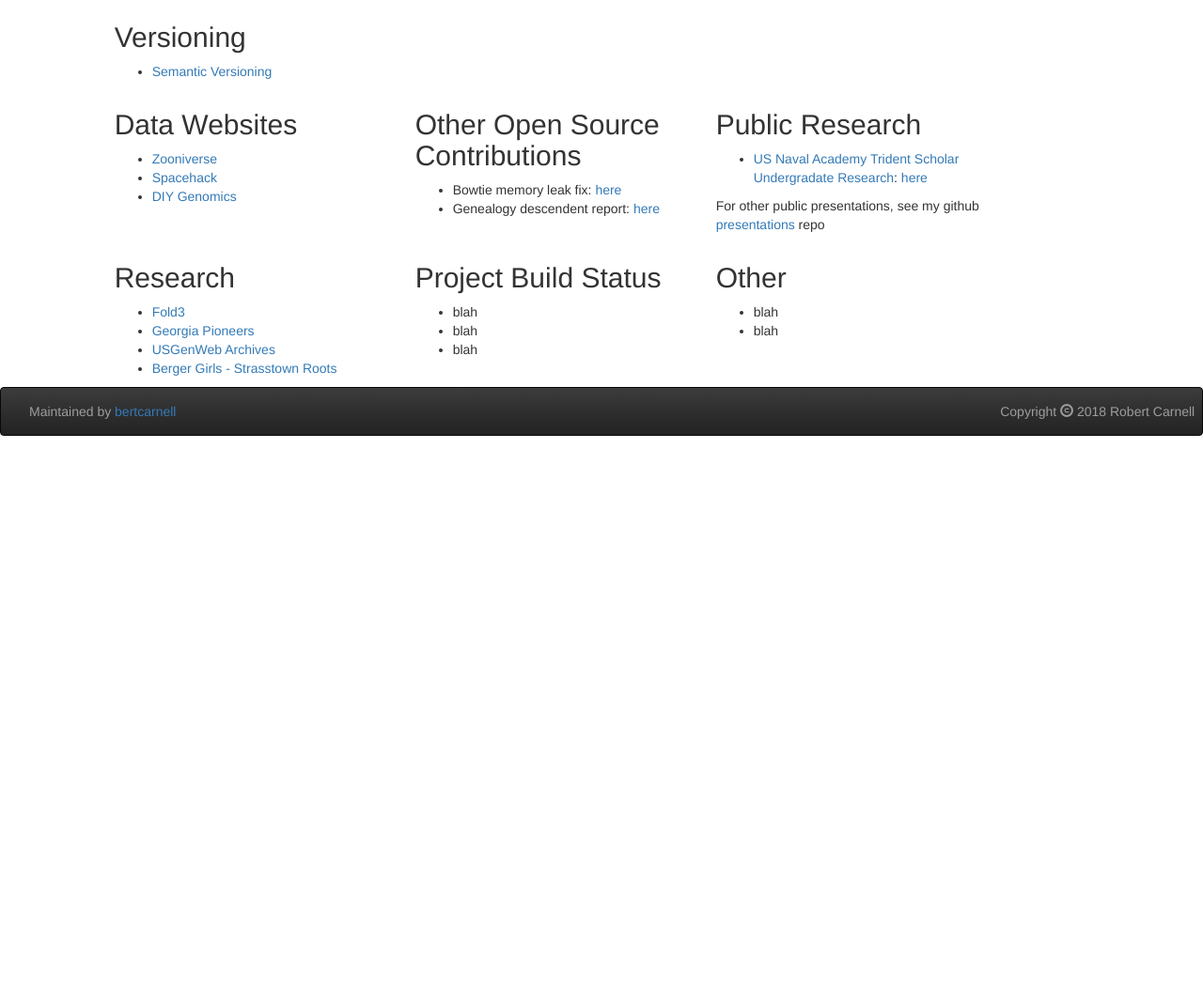
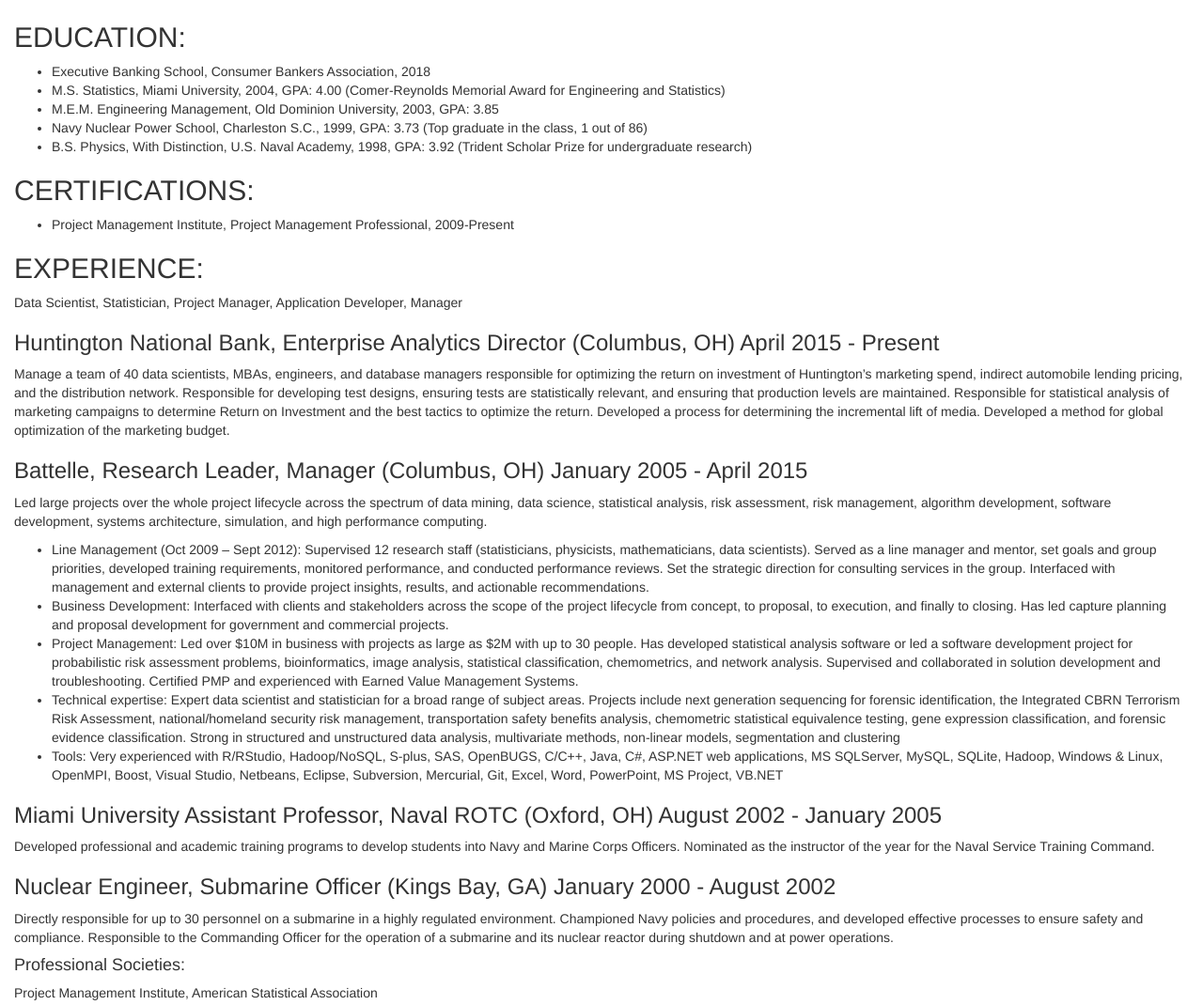
Before and after one commit to bertcarnell/bertcarnell.github.io, a plain HTML site: page index.html in a window 1280 px wide. Shown: the part 236-1306 px from the top of the page at 94% size. Before the commit the page ends 800 px from the top, so only its background shows below. Drawn offline with nearby package versions, Linux system fonts and the light colour scheme.

Commit message:
Update index.html

```diff
--- a/index.html
+++ b/index.html
@@ -57,26 +57,49 @@
 
     <hr>
 
+<div class="container-fluid">
+    <h2>EDUCATION:</h2>
+    <ul>
+        <li>Executive Banking School, Consumer Bankers Association, 2018</li>
+        <li>M.S. Statistics, Miami University, 2004, GPA: 4.00 (Comer-Reynolds Memorial Award for Engineering and Statistics)</li>
+        <li>M.E.M. Engineering Management, Old Dominion University, 2003, GPA:  3.85</li>
+        <li>Navy Nuclear Power School, Charleston S.C., 1999, GPA:  3.73 (Top graduate in the class, 1 out of 86)</li>
+        <li>B.S. Physics, With Distinction, U.S. Naval Academy, 1998, GPA: 3.92 (Trident Scholar Prize for undergraduate research)</li>
+    </ul>
+
+    <h2>CERTIFICATIONS:</h2>
+    <ul><li>Project Management Institute, Project Management Professional, 2009-Present</li></ul>
+
+    <h2>EXPERIENCE:</h2>
+    <p>Data Scientist, Statistician, Project Manager, Application Developer, Manager</p>
+
+    <h3>Huntington National Bank, Enterprise Analytics Director (Columbus, OH) April 2015 - Present</h3>
+    <p>Manage a team of 40 data scientists, MBAs, engineers, and database managers responsible for optimizing the return on investment of Huntington’s marketing spend, indirect automobile lending pricing, and the distribution network.  Responsible for developing test designs, ensuring tests are statistically relevant, and ensuring that production levels are maintained.  Responsible for statistical analysis of marketing campaigns to determine Return on Investment and the best tactics to optimize the return.  Developed a process for determining the incremental lift of media.  Developed a method for global optimization of the marketing budget.</p>
+
+    <h3>Battelle, Research Leader, Manager (Columbus, OH) January 2005 - April 2015</h3>
+    <p>Led large projects over the whole project lifecycle across the spectrum of data mining, data science, statistical analysis, risk assessment, risk management, algorithm development, software development, systems architecture, simulation, and high performance computing.</p>
+    <ul>
+        <li>Line Management (Oct 2009 – Sept 2012):  Supervised 12 research staff (statisticians, physicists, mathematicians, data scientists).  Served as a line manager and mentor, set goals and group priorities, developed training requirements, monitored performance, and conducted performance reviews.  Set the strategic direction for consulting services in the group.  Interfaced with management and external clients to provide project insights, results, and actionable recommendations.</li>
+        <li>Business Development:  Interfaced with clients and stakeholders across the scope of the project lifecycle from concept, to proposal, to execution, and finally to closing.  Has led capture planning and proposal development for government and commercial projects.</li>
+        <li>Project Management:  Led over $10M in business with projects as large as $2M with up to 30 people.  Has developed statistical analysis software or led a software development project for probabilistic risk assessment problems, bioinformatics, image analysis, statistical classification, chemometrics, and network analysis.  Supervised and collaborated in solution development and troubleshooting.  Certified PMP and experienced with Earned Value Management Systems.</li>
+        <li>Technical expertise:  Expert data scientist and statistician for a broad range of subject areas.  Projects include next generation sequencing for forensic identification, the Integrated CBRN Terrorism Risk Assessment, national/homeland security risk management, transportation safety benefits analysis, chemometric statistical equivalence testing, gene expression classification, and forensic evidence classification.  Strong in structured and unstructured data analysis, multivariate methods, non-linear models, segmentation and clustering</li>
+        <li>Tools:  Very experienced with R/RStudio, Hadoop/NoSQL, S-plus, SAS, OpenBUGS, C/C++, Java, C#, ASP.NET web applications, MS SQLServer, MySQL, SQLite, Hadoop, Windows & Linux, OpenMPI, Boost, Visual Studio, Netbeans, Eclipse, Subversion, Mercurial, Git, Excel, Word, PowerPoint, MS Project, VB.NET</li>
+    </ul>
+
+    <h3>Miami University Assistant Professor, Naval ROTC (Oxford, OH) August 2002 - January 2005</h3>
+    <p>Developed professional and academic training programs to develop students into Navy and Marine Corps Officers.  Nominated as the instructor of the year for the Naval Service Training Command.</p>
+
+    <h3>Nuclear Engineer, Submarine Officer (Kings Bay, GA) January 2000 - August 2002</h3>
+    <p>Directly responsible for up to 30 personnel on a submarine in a highly regulated environment.  Championed Navy policies and procedures, and developed effective processes to ensure safety and compliance.  Responsible to the Commanding Officer for the operation of a submarine and its nuclear reactor during shutdown and at power operations.</p>
+
+    <h4>Professional Societies:</h4>
+    <p>Project Management Institute, American Statistical Association</p>
+</div>
+
     <div class="container-fluid">
       <div class="row">
-        <div class="col-sm-9 col-sm-offset-1">
-          <h2>Versioning</h2>
-          <ul>
-            <li><a href="http://semver.org/">Semantic Versioning</a></li>
-          </ul>
-        </div>
-      </div>
-      <div class="row">
-        <div class="col-sm-3 col-sm-offset-1">
-          <h2>Data Websites</h2>
-          <ul>
-            <li><a href="https://www.zooniverse.org/">Zooniverse</a></li>
-            <li><a href="http://spacehack.org/">Spacehack</a></li>
-            <li><a href="http://www.diygenomics.org/">DIY Genomics</a></li>
-          </ul>
-        </div>
         <div class="col-sm-3">
-          <h2>Other Open Source Contributions</h2>
+          <h2>Open Source Contributions</h2>
           <ul>
             <li>Bowtie memory leak fix: <a href="http://sourceforge.net/p/bowtie-bio/bugs/274/">here</a></li>
             <li>Genealogy descendent report: <a href="https://github.com/gramps-project/gramps/pull/344">here</a></li>
@@ -90,32 +113,6 @@
           <p>For other public presentations, see my github <a href="https://github.com/bertcarnell/presentations">presentations</a> repo</p>
         </div>
       </div>
-      <div class="row">
-        <div class="col-sm-3 col-sm-offset-1">
-          <h2>Research</h2>
-          <ul>
-            <li><a href="http://www.fold3.com" target="_blank">Fold3</a></li>
-            <li><a href="http://georgiapioneers.com/" target="_blank">Georgia Pioneers</a></li>
-            <li><a href="http://www.usgwarchives.net/" target="_blank">USGenWeb Archives</a></li>
-            <li><a href="http://www.bergergirls.com/index.php">Berger Girls - Strasstown Roots</a></li>
-          </ul>
-        </div>
-        <div class="col-sm-3">
-          <h2>Project Build Status</h2>
-            <ul>
-              <li>blah</li>
-              <li>blah</li>
-              <li>blah</li>
-            </ul>
-        </div>
-        <div class="col-sm-3">
-          <h2>Other</h2>
-          <ul>
-            <li>blah</li>
-            <li>blah</li>
-          </ul>
-        </div>
-      </div>
     </div>
 
     <!-- Footer -->
```
